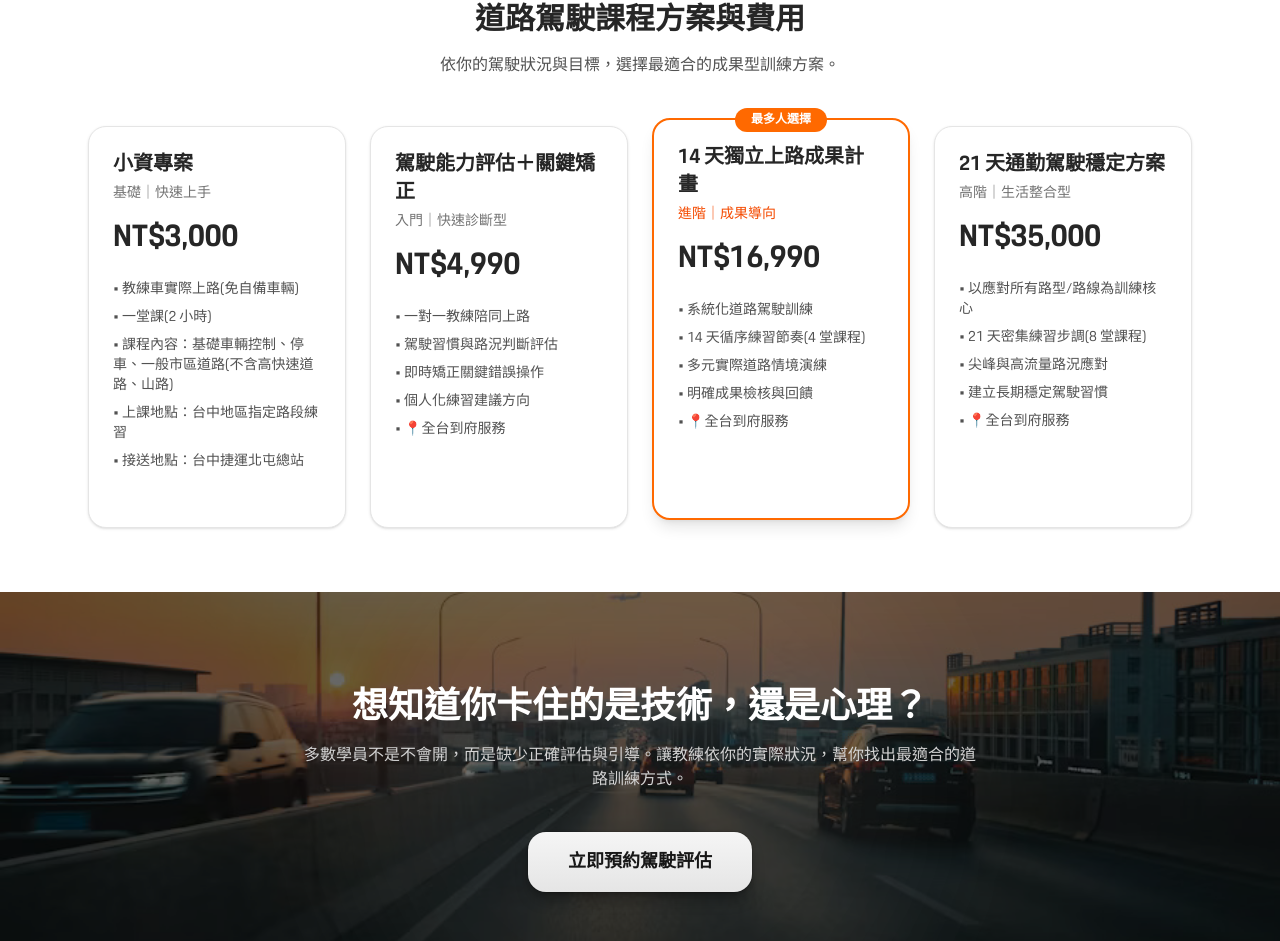
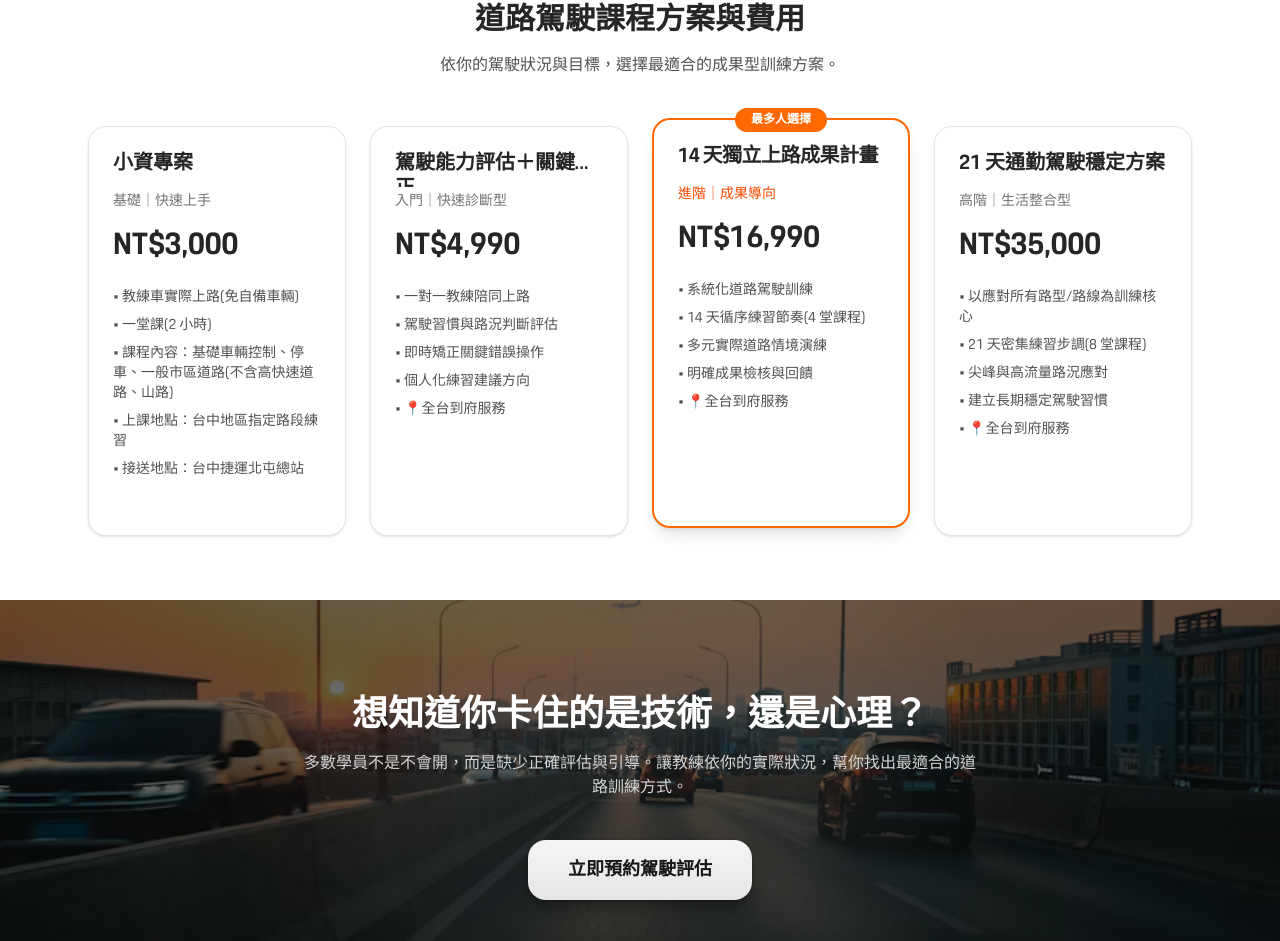
Before and after one commit to laurelke/drivemate-web, a Next.js app: page /courses/road-driving in a window 1280 px wide. Shown: the part 1070-2011 px from the top of the page. Built offline with nearby package versions, Linux system fonts and the light colour scheme; a web font is replaced by a local one.

Commit message:
feat: unify course pages layout and design

```diff
--- a/app/courses/road-driving/RoadDrivingClient.tsx
+++ b/app/courses/road-driving/RoadDrivingClient.tsx
@@ -83,7 +83,7 @@ className="object-cover md:object-cover object-center md:[object-position:50%_30
 
     <div className="grid items-stretch gap-6 sm:grid-cols-2 lg:grid-cols-4">
       <div className="rounded-2xl border bg-white p-6 shadow">
-        <h3 className="mb-1 text-xl font-semibold">
+        <h3 className="mb-1 min-h-[2.25rem] text-xl font-semibold leading-tight line-clamp-1">
           小資專案
         </h3>
         <p className="mb-4 text-sm text-neutral-500">
@@ -106,7 +106,7 @@ className="object-cover md:object-cover object-center md:[object-position:50%_30
       </div>
       {/* A */}
       <div className="rounded-2xl border bg-white p-6 shadow">
-        <h3 className="mb-1 text-xl font-semibold">
+        <h3 className="mb-1 min-h-[2.25rem] text-xl font-semibold leading-tight line-clamp-1">
           駕駛能力評估＋關鍵矯正
         </h3>
         <p className="mb-4 text-sm text-neutral-500">
@@ -134,7 +134,7 @@ className="object-cover md:object-cover object-center md:[object-position:50%_30
           最多人選擇
         </span>
 
-        <h3 className="mb-1 text-xl font-semibold">
+        <h3 className="mb-1 min-h-[2.25rem] text-xl font-semibold leading-tight tracking-tight line-clamp-1">
           14 天獨立上路成果計畫
         </h3>
         <p className="mb-4 text-sm text-orange-600">
@@ -159,7 +159,7 @@ className="object-cover md:object-cover object-center md:[object-position:50%_30
 
       {/* C */}
       <div className="rounded-2xl border bg-white p-6 shadow">
-        <h3 className="mb-1 text-xl font-semibold">
+        <h3 className="mb-1 min-h-[2.25rem] text-xl font-semibold leading-tight line-clamp-1">
           21 天通勤駕駛穩定方案
         </h3>
         <p className="mb-4 text-sm text-neutral-500">
```
